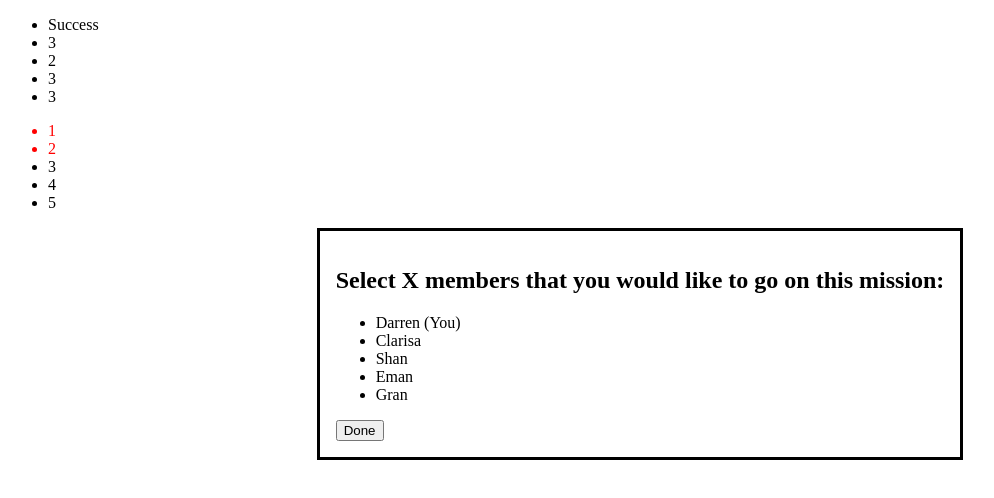
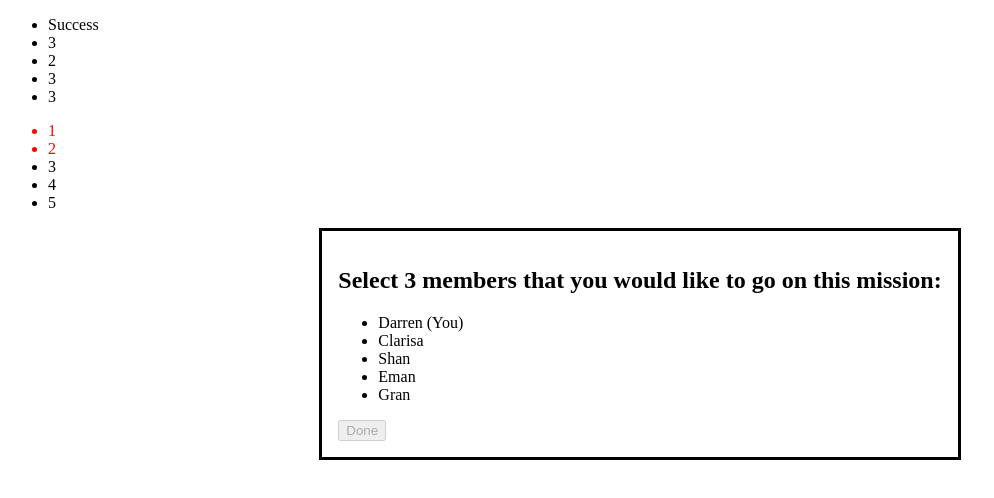
Before and after one commit to dgpangan/the-resistance-ui, a Vue app: page / in a window 1280 px wide. Shown: the top 498 px of the page, without its empty margins (0-994 px from the left). Built offline with nearby package versions, Linux system fonts and the light colour scheme.

Commit message:
feat(TeamVote): disable reject button when player voting is player in turn

```diff
--- a/src/App.vue
+++ b/src/App.vue
@@ -32,7 +32,8 @@ export default {
         { id: 3, name: 'Eman',    isResistance: false,  selected: false, teamVote: '',  missonVote: '' },
         { id: 4, name: 'Gran',    isResistance: false,  selected: false, teamVote: '',  missonVote: '' },
       ],
-      playerId: 0
+      playerId: 0,
+      playerInTurn: 0,
     }
   },
 
@@ -40,6 +41,7 @@ export default {
     return {
       players: this.players,
       playerId: this.playerId,
+      playerInTurn: this.playerInTurn,
       missions: this.missions,
       cancellations: this.cancellations,
       getPlayer: this.getPlayer,
--- a/src/components/TeamSelect.vue
+++ b/src/components/TeamSelect.vue
@@ -1,6 +1,6 @@
 <template>
   <dialog open>
-    <h2>Select X members that you would like to go on this mission:</h2>
+    <h2>Select {{ this.currentMission.playerCount }} members that you would like to go on this mission:</h2>
     <ul>
       <li
         v-for="player in players"
@@ -11,7 +11,11 @@
         <span v-if="player.id === playerId">(You)</span>
       </li>
     </ul>
-    <button @click="submitSelection()">Done</button>
+    <button
+      @click="submitSelection()"
+      :disabled="this.currentMission.playerCount > this.selectedPlayers()">
+      Done
+    </button>
   </dialog>
 </template>
 
@@ -26,7 +30,7 @@ export default {
   methods: {
     selectPlayer(id) {
       const player = this.getPlayer(id);
-      if (this.selectedPlayers() >= this.currentMission.playerCount && !player.selected) {
+      if (this.selectedPlayers() >= this.playerCount && !player.selected) {
         return false;
       }
       player.selected = !player.selected;
--- a/src/components/TeamVote.vue
+++ b/src/components/TeamVote.vue
@@ -8,14 +8,14 @@
       </li>
     </ul>
     <p>How would you vote?</p>
-    <button @click="settVote('approve')">Approve</button>
-    <button @click="settVote('reject')">Reject</button>
+    <button @click="setVote('approve')">Approve</button>
+    <button :disabled="playerId === playerInTurn" @click="setVote('reject')">Reject</button>
   </dialog>
 </template>
 
 <script>
 export default {
-  inject: ['players', 'playerId', 'getPlayer'],
+  inject: ['players', 'playerId', 'playerInTurn', 'getPlayer'],
   data() {
     return {
       selectedPlayers: this.players.filter(player => player.selected)
```
Also changed, not shown: src/components/TeamVoteResults.vue (added).
